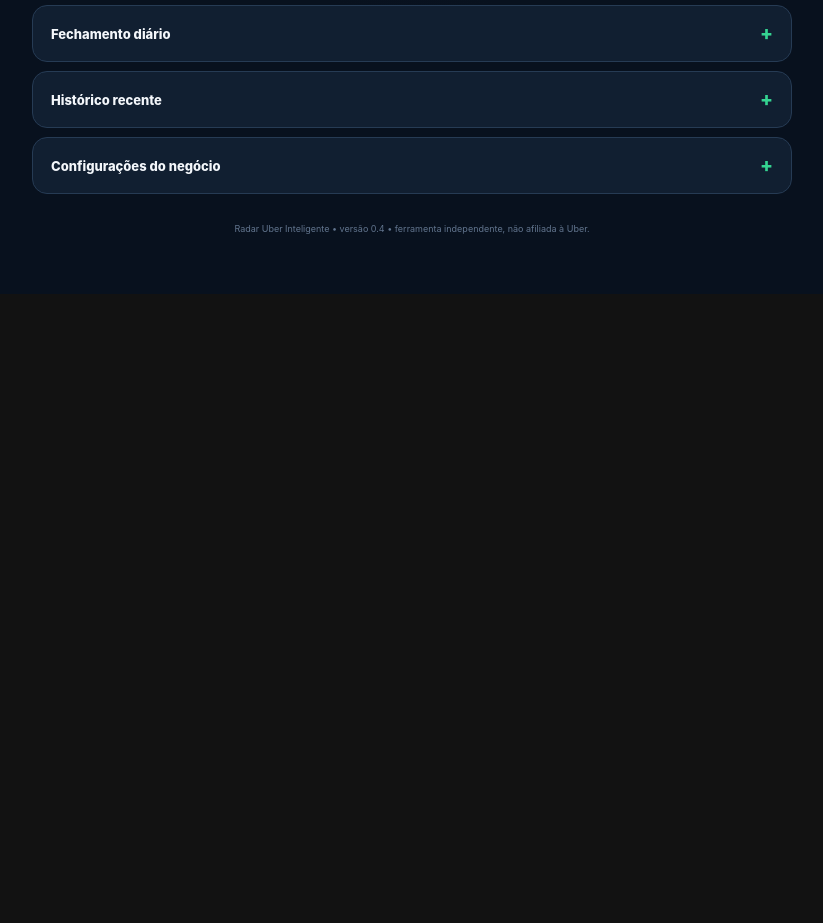
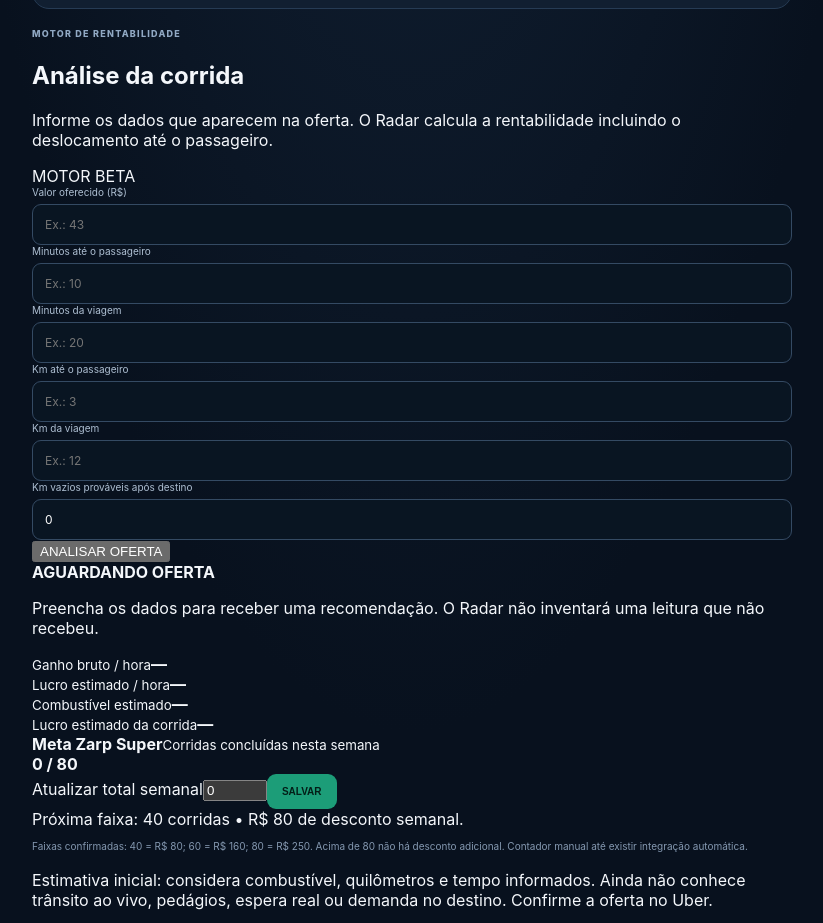
Before and after one commit to topdagalaxia138-design/radar-uber-inteligente, a website built with Vite: page radar_uber_v04_pronto_github_pages/radar_uber_v04/index.html in a window 1280 px wide. Shown: the part 956-1879 px from the top of the page, without its empty margins (228-1051 px from the left). Before the commit the page ends 1250 px from the top, so only its background shows below. Built offline with nearby package versions, Linux system fonts and the light colour scheme.

Commit message:
Adiciona painel de análise de ofertas ao Radar V04

```diff
--- a/radar_uber_v04_pronto_github_pages/radar_uber_v04/index.html
+++ b/radar_uber_v04_pronto_github_pages/radar_uber_v04/index.html
@@ -50,6 +50,34 @@
     <p class="disclaimer">Estimativa. Ainda não desconta manutenção, lavagem, alimentação, impostos e outras despesas.</p>
   </section>
 
+  <section class="decision-panel" aria-labelledby="decisionTitle">
+    <div class="decision-head"><div><span class="eyebrow">MOTOR DE RENTABILIDADE</span><h2 id="decisionTitle">Análise da corrida</h2><p>Informe os dados que aparecem na oferta. O Radar calcula a rentabilidade incluindo o deslocamento até o passageiro.</p></div><span class="beta-tag">MOTOR BETA</span></div>
+    <div class="offer-grid">
+      <div class="field"><label for="offerFare">Valor oferecido (R$)</label><input id="offerFare" type="number" min="0" step="0.01" placeholder="Ex.: 43"></div>
+      <div class="field"><label for="pickupMinutes">Minutos até o passageiro</label><input id="pickupMinutes" type="number" min="0" step="0.5" placeholder="Ex.: 10"></div>
+      <div class="field"><label for="tripMinutes">Minutos da viagem</label><input id="tripMinutes" type="number" min="0" step="0.5" placeholder="Ex.: 20"></div>
+      <div class="field"><label for="pickupKm">Km até o passageiro</label><input id="pickupKm" type="number" min="0" step="0.1" placeholder="Ex.: 3"></div>
+      <div class="field"><label for="tripKm">Km da viagem</label><input id="tripKm" type="number" min="0" step="0.1" placeholder="Ex.: 12"></div>
+      <div class="field"><label for="emptyKm">Km vazios prováveis após destino</label><input id="emptyKm" type="number" min="0" step="0.1" value="0"></div>
+    </div>
+    <button id="analyzeOffer" class="analyze">ANALISAR OFERTA</button>
+    <div id="decisionResult" class="decision-result" aria-live="polite"><strong>AGUARDANDO OFERTA</strong><p>Preencha os dados para receber uma recomendação. O Radar não inventará uma leitura que não recebeu.</p></div>
+    <div class="decision-metrics">
+      <div><small>Ganho bruto / hora</small><strong id="offerGrossHour">—</strong></div>
+      <div><small>Lucro estimado / hora</small><strong id="offerNetHour">—</strong></div>
+      <div><small>Combustível estimado</small><strong id="offerFuelCost">—</strong></div>
+      <div><small>Lucro estimado da corrida</small><strong id="offerNet">—</strong></div>
+    </div>
+    <div class="weekly-progress">
+      <div class="weekly-head"><div><strong>Meta Zarp Super</strong><small>Corridas concluídas nesta semana</small></div><strong id="weeklyCountLabel">0 / 80</strong></div>
+      <div class="weekly-bar"><div id="weeklyProgressFill"></div></div>
+      <div class="weekly-controls"><label for="weeklyRides">Atualizar total semanal</label><input id="weeklyRides" type="number" min="0" max="300" step="1" value="0"><button id="saveWeeklyRides" class="save">SALVAR</button></div>
+      <div id="weeklyTier" class="weekly-tier">Próxima faixa: 40 corridas • R$ 80 de desconto</div>
+      <p class="note">Faixas confirmadas: 40 = R$ 80; 60 = R$ 160; 80 = R$ 250. Acima de 80 não há desconto adicional. Contador manual até existir integração automática.</p>
+    </div>
+    <p class="decision-disclaimer">Estimativa inicial: considera combustível, quilômetros e tempo informados. Ainda não conhece trânsito ao vivo, pedágios, espera real ou demanda no destino. Confirme a oferta no Uber.</p>
+  </section>
+
   <details class="fold">
     <summary>Fechamento diário <span>+</span></summary>
     <div class="fold-content">
```
